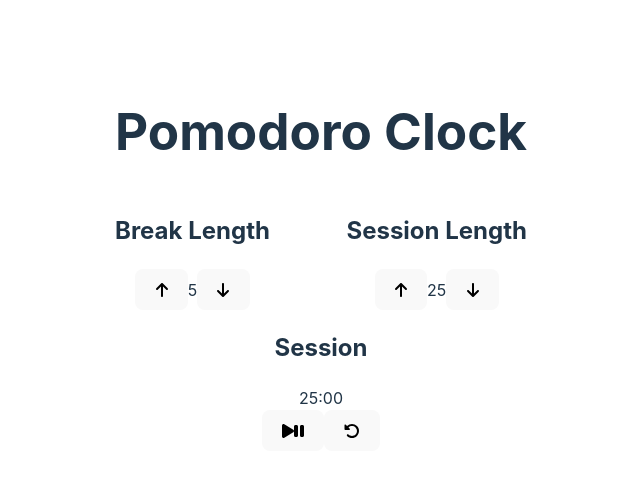
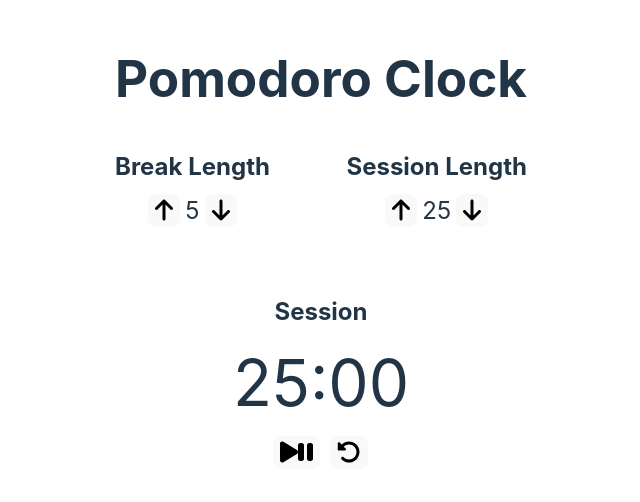
Before and after one commit to arootroatch/pomodoro-clock, a React (Vite) app: page / in a window 1280 px wide. Shown: the part 140-642 px from the top of the page, without its empty margins (319-959 px from the left). Built offline with nearby package versions, Linux system fonts and the light colour scheme.

Commit message:
move all logic to redux. Add reset button functions and audio elements. consolidate all redux logic to one slice

```diff
--- a/src/components/Break.jsx
+++ b/src/components/Break.jsx
@@ -1,21 +1,21 @@
 import {FontAwesomeIcon} from '@fortawesome/react-fontawesome';
 import {useSelector} from "react-redux";
 import { useDispatch} from 'react-redux'
-import { increment, decrement } from '../redux/breakSlice';
+import { incrementBreak, decrementBreak } from '../redux/timerSlice';
 
 
 export default function Break(props){
 
-    const breakLength = useSelector((state)=>state.break.value);
+    const breakLength = useSelector((state)=>state.timer.breakControl);
     const dispatch = useDispatch();
 
 
     return(
         <div id='break-wrapper'>
             <h2 id="break-label">Break Length</h2>
-            <button id='break-increment' onClick={()=>dispatch(increment())}><FontAwesomeIcon icon={props.icon1}/></button>
+            <button id='break-increment' onClick={()=>dispatch(incrementBreak())}><FontAwesomeIcon icon={props.icon1}/></button>
             <span id='break-length'>{breakLength/60}</span>
-            <button id='break-decrement' onClick={()=>dispatch(decrement())}><FontAwesomeIcon icon={props.icon2}/></button>
+            <button id='break-decrement' onClick={()=>dispatch(decrementBreak())}><FontAwesomeIcon icon={props.icon2}/></button>
         </div>
     )
 }
--- a/src/components/Session.jsx
+++ b/src/components/Session.jsx
@@ -1,19 +1,19 @@
 import { FontAwesomeIcon } from "@fortawesome/react-fontawesome"
 import {useSelector} from 'react-redux';
-import { increment, decrement } from "../redux/sessionSlice";
+import { incrementSession, decrementSession } from "../redux/timerSlice";
 import {useDispatch} from 'react-redux'
 
 export default function Session(props){
 
     const dispatch = useDispatch();
-    const sessionLength = useSelector((state)=>state.session.value);
+    const sessionLength = useSelector((state)=>state.timer.sessionControl);
 
     return(
         <div id="session-wrapper">
             <h2 id="session-label">Session Length</h2>
-            <button id="session-increment" onClick={()=>dispatch(increment())}><FontAwesomeIcon icon={props.icon1}/></button>
+            <button id="session-increment" onClick={()=>dispatch(incrementSession())}><FontAwesomeIcon icon={props.icon1}/></button>
             <span id="session-length">{sessionLength/60}</span>
-            <button id="session-decrement" onClick={()=>dispatch(decrement())}><FontAwesomeIcon icon={props.icon2}/></button>
+            <button id="session-decrement" onClick={()=>dispatch(decrementSession())}><FontAwesomeIcon icon={props.icon2}/></button>
         </div>
     )
 }
--- a/src/components/Timer.jsx
+++ b/src/components/Timer.jsx
@@ -1,49 +1,59 @@
 import { FontAwesomeIcon } from "@fortawesome/react-fontawesome";
-import { useState, useEffect } from "react";
-import {useSelector} from 'react-redux';
+import { useEffect, useRef } from "react";
+import {useSelector, useDispatch} from 'react-redux';
+import { decrementTime, toggleRunning, reset } from "../redux/timerSlice";
+
 
 export default function Timer(props){
-    const sessionLength = useSelector((state)=>state.session.value);
-    const breakLength = useSelector((state)=>state.break.value);
+    const timeLeft = useSelector((state)=>state.timer.timeLeft);
+    const timerLabel = useSelector((state)=>state.timer.label);
+    const dispatch =useDispatch();
+    const running = useSelector((state)=>state.timer.running);
 
-    const [timerLabel, setTimerLabel] = useState("Session");
-    const [running, setRunning] = useState(false);
-    const [timeLeft, setTimeLeft] = useState(sessionLength);
-    console.log(sessionLength, timeLeft);
 
-    function toggleRunning(){
-        if (running){
-            setRunning(false);
-        } else {
-            setRunning(true)
+
+    function startStop(){
+        dispatch(toggleRunning());
+    }
+    function resetTimer(){
+        const beep = document.getElementById('beep');
+        dispatch(reset());
+        if (beep.duration>0){
+            beep.pause();
+            beep.currentTime = 0;
         }
     }
 
+    const countdown = useRef();
 
     useEffect(()=>{
-        let countdown;
         if(running){
-            countdown = setInterval(()=>{
-                if (timeLeft>0){
-                    setTimeLeft((prevState)=>prevState-1)
-                } else {
-                    setTimerLabel("Break");
-                    setTimeLeft(breakLength*60);
-                }
-            }, 1000)
+            const intervalID = setInterval(()=>{
+                console.log(timeLeft);
+                dispatch(decrementTime());
+            }, 1000);
+            countdown.current = intervalID;
         } else {
-            clearInterval(countdown);
+            const intervalID = countdown.current;
+            clearInterval(intervalID);
         }
     }, [running])
+
+    useEffect(()=>{
+        if(timeLeft===0){
+            document.getElementById('beep').play();
+        }
+    },[timeLeft])
 
 
 
     return(
         <div id="timer-wrapper">
             <h2 id="timer-label">{timerLabel}</h2>
-            <div id="time-left">{String(Math.floor(sessionLength/60)).padStart(2,'0')}:{String(Math.floor(sessionLength%60)).padStart(2, '0')}</div>
-            <button id="start_stop" onClick={()=>toggleRunning()}><FontAwesomeIcon icon={props.icon1}/><FontAwesomeIcon icon={props.icon2}/></button>
-            <button id="reset"><FontAwesomeIcon icon={props.icon3}/></button>
+            <div id="time-left">{String(Math.floor(timeLeft/60)).padStart(2,'0')}:{String(Math.floor(timeLeft%60)).padStart(2, '0')}</div>
+            <button id="start_stop" onClick={()=>startStop()}><FontAwesomeIcon icon={props.icon1}/><FontAwesomeIcon icon={props.icon2}/></button>
+            <button id="reset" onClick={()=>resetTimer()}><FontAwesomeIcon icon={props.icon3}/></button>
+            <audio id="beep" preload="auto" src="https://cdn.freecodecamp.org/testable-projects-fcc/audio/BeepSound.wav"></audio>
         </div>
     )
 }
--- a/src/index.scss
+++ b/src/index.scss
@@ -5,7 +5,7 @@
 
   color-scheme: light dark;
   color: rgba(255, 255, 255, 0.87);
-  background-color: #242424;
+  background-color: #591d3b;
 
   font-synthesis: none;
   text-rendering: optimizeLegibility;
@@ -38,13 +38,15 @@
 button {
   border-radius: 8px;
   border: 1px solid transparent;
-  padding: 0.6em 1.2em;
-  font-size: 1em;
+  margin: 5px;
+  font-size: 1.5em;
   font-weight: 500;
   font-family: inherit;
-  background-color: #1a1a1a;
+  background-color: #f9f9f900;
   cursor: pointer;
   transition: border-color 0.25s;
+  position: relative;
+  bottom: 15px;
 }
 button:hover {
   border-color: #646cff;
@@ -60,6 +62,29 @@
   min-width: 100%;
 }
 
+#timer-wrapper{
+  border: 5px solid white;
+  border-radius: 10px;
+  padding: 10px;
+
+
+}
+#time-left{
+  position: relative;
+  bottom: 15px;
+  font-size: 4em;
+}
+#session-wrapper, #break-wrapper{
+  position: relative;
+  bottom: 12px;
+  span {
+    font-size: 1.5em;
+    position: relative;
+    bottom: 15px
+  }
+
+}
+
 @media (prefers-color-scheme: light) {
   :root {
     color: #213547;
--- a/src/redux/breakSlice.js
+++ b/src/redux/breakSlice.js
@@ -6,14 +6,14 @@
     name: 'break',
     initialState,
     reducers: {
-        increment: (state) => {
+        incrementBreak: (state) => {
             if (state.value < 3600){
                 state.value += 60
             } else {
                 return state;
             }
         },
-        decrement: (state)=> {
+        decrementBreak: (state)=> {
             if (state.value>1){
                 state.value -= 60
             } else {
--- a/src/redux/sessionSlice.js
+++ b/src/redux/sessionSlice.js
@@ -8,14 +8,14 @@
     reducers: {
         increment: (state) => {
             if (state.value <3600){
-                state.value += 60
+                state.value += 1
             } else {
                 return state;
             }
         },
         decrement: (state)=>{
             if(state.value > 1){
-                state.value -= 60
+                state.value -= 1
             } else {
                 return state;
             }
--- a/src/redux/store.js
+++ b/src/redux/store.js
@@ -1,11 +1,13 @@
 import { configureStore } from '@reduxjs/toolkit';
 import breakSlice from './breakSlice';
 import sessionSlice from './sessionSlice';
+import timerSlice from './timerSlice';
 
 const store = configureStore({
     reducer: {
         break: breakSlice,
-        session: sessionSlice
+        session: sessionSlice,
+        timer: timerSlice
     }
 })
 
--- /dev/null
+++ b/src/redux/timerSlice.js
@@ -0,0 +1,138 @@
+import {createSlice} from '@reduxjs/toolkit';
+
+const initialState = {
+    label: 'Session',
+    sessionControl: 1500,
+    breakControl: 300,
+    timeLeft: 1500,
+    running: false
+}
+
+const timerSlice = createSlice({
+    name: 'timer',
+    initialState,
+    reducers: {
+        reset: ()=>{
+            return initialState;
+        },
+        toggleRunning: (state)=>{
+            if(state.running){
+                return{
+                    ...state,
+                    running: false
+                }
+            } else {
+                return {
+                    ...state,
+                    running: true
+                }
+            }
+        },
+        decrementTime: (state)=>{
+            if(state.label === 'Session'){
+                if(state.timeLeft>0){
+                    return {
+                        ...state,
+                        timeLeft: state.timeLeft-1
+                    }
+                } else {
+                    return {
+                        ...state,
+                        label: "Break",
+                        timeLeft: state.breakControl
+                    }
+                }
+            } else if (state.label === "Break"){
+                if(state.timeLeft>0){
+                    return {
+                        ...state,
+                        timeLeft: state.timeLeft-1
+                    }
+                } else {
+                    return {
+                        ...state,
+                        label: "Session",
+                        timeLeft: state.sessionControl
+                    }
+                }
+            } else {
+                return state
+            }
+        },
+        incrementBreak: (state) => {
+            if (state.breakControl < 3600 && !state.running){
+                if(state.label==="Break"){
+                    return {
+                        ...state,
+                        breakControl: state.breakControl+60,
+                        timeLeft: state.breakControl+60
+                    }
+                }
+                return {
+                    ...state,
+                    breakControl: state.breakControl + 60,
+                }
+            } else {
+                return state;
+            }
+        },
+        decrementBreak: (state)=> {
+            if (state.breakControl>60 && !state.running){
+                if (state.label==="Break"){
+                    return {
+                        ...state,
+                        breakControl: state.breakControl-60,
+                        timeLeft: state.breakControl-60
+                    }
+                } else {
+                    return{
+                        ...state,
+                        breakControl: state.breakControl - 60,
+                    }
+                }
+            } else {
+                return state;
+            }
+        },
+        incrementSession: (state) => {
+            if (state.sessionControl <3600 && !state.running){
+                if(state.label==="Session"){
+                    return {
+                        ...state,
+                        sessionControl: state.sessionControl+60,
+                        timeLeft: state.sessionControl+60
+                    }
+                } else {
+                    return{
+                        ...state,
+                        sessionControl: state.sessionControl + 60,
+                    }
+                }
+            } else {
+                return state;
+            }
+        },
+        decrementSession: (state)=>{
+            if(state.sessionControl > 60 && !state.running){
+                if(state.label==="Session"){
+                    return {
+                        ...state,
+                        sessionControl: state.sessionControl-60,
+                        timeLeft: state.sessionControl-60
+                    }
+                } else {
+                    return {
+                        ...state,
+                        sessionControl: state.sessionControl - 60,
+                    }
+                }
+            } else {
+                return state;
+            }
+        }
+    }
+})
+
+export const {decrementSession, decrementBreak, incrementSession, incrementBreak, decrementTime, toggleRunning, reset} = timerSlice.actions;
+
+export default timerSlice.reducer;
```
